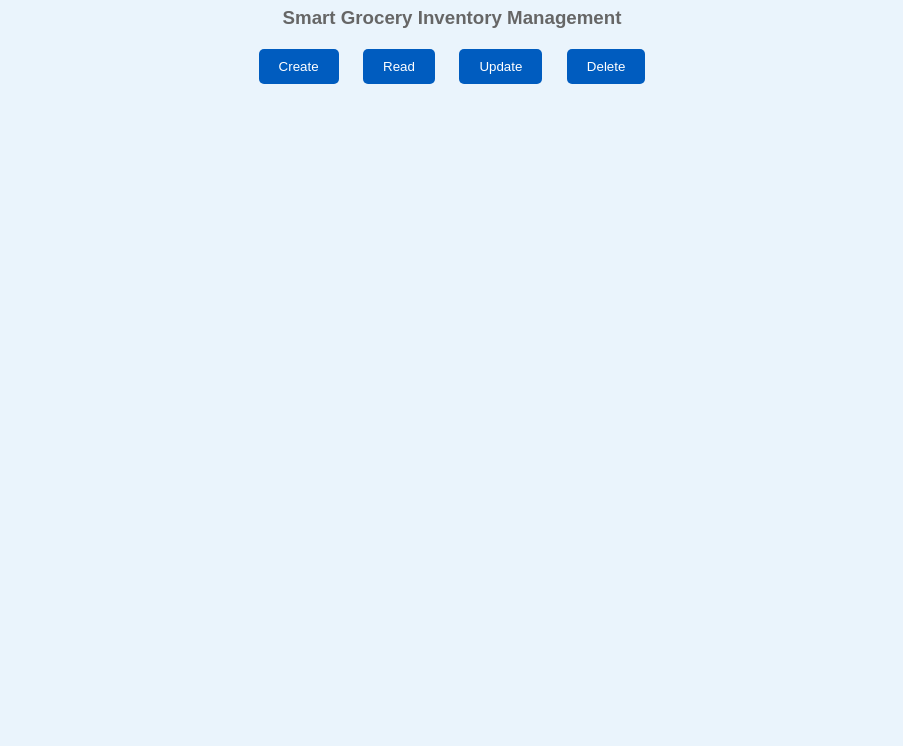
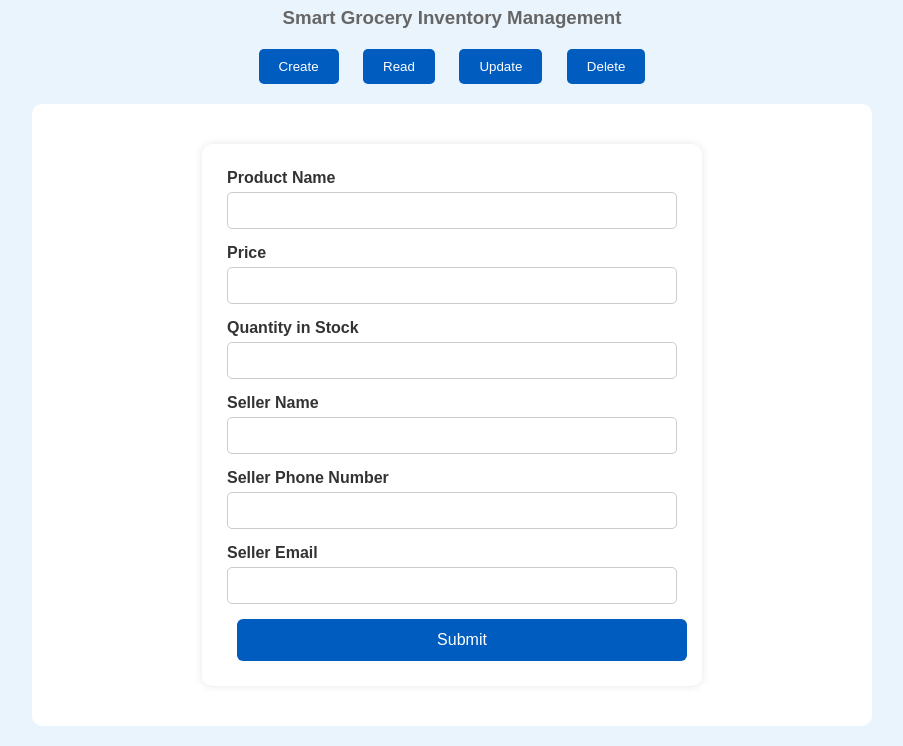
Before and after one commit to sesha10052000/WalmartInventory, a plain HTML site: page createItem.html in a window 1280 px wide. Shown: the part 60-806 px from the top of the page, without its empty margins (188-1091 px from the left). Drawn offline with Linux system fonts and the light colour scheme.

Commit message:
create commit7

```diff
--- a/createItem.html
+++ b/createItem.html
@@ -20,3 +20,40 @@
       <button onclick="location.href='deleteItem.html'">Delete</button>
     </nav>
   </header>
+
+  <main>
+    <div id="formContainer">
+      <form id="itemForm">
+        <div class="form-group">
+          <label for="productName">Product Name</label>
+          <input type="text" id="productName" required>
+        </div>
+        <div class="form-group">
+          <label for="price">Price</label>
+          <input type="number" id="price" required>
+        </div>
+        <div class="form-group">
+          <label for="quantity">Quantity in Stock</label>
+          <input type="number" id="quantity" required>
+        </div>
+        <div class="form-group">
+          <label for="sellerName">Seller Name</label>
+          <input type="text" id="sellerName" required>
+        </div>
+        <div class="form-group">
+          <label for="sellerPhone">Seller Phone Number</label>
+          <input type="text" id="sellerPhone" required>
+        </div>
+        <div class="form-group">
+          <label for="sellerEmail">Seller Email</label>
+          <input type="email" id="sellerEmail" required>
+        </div>
+        <button type="submit">Submit</button>
+      </form>
+      <p id="message"></p>
+    </div>
+  </main>
+
+  <script src="createItem.js"></script>
+</body>
+</html>
```
